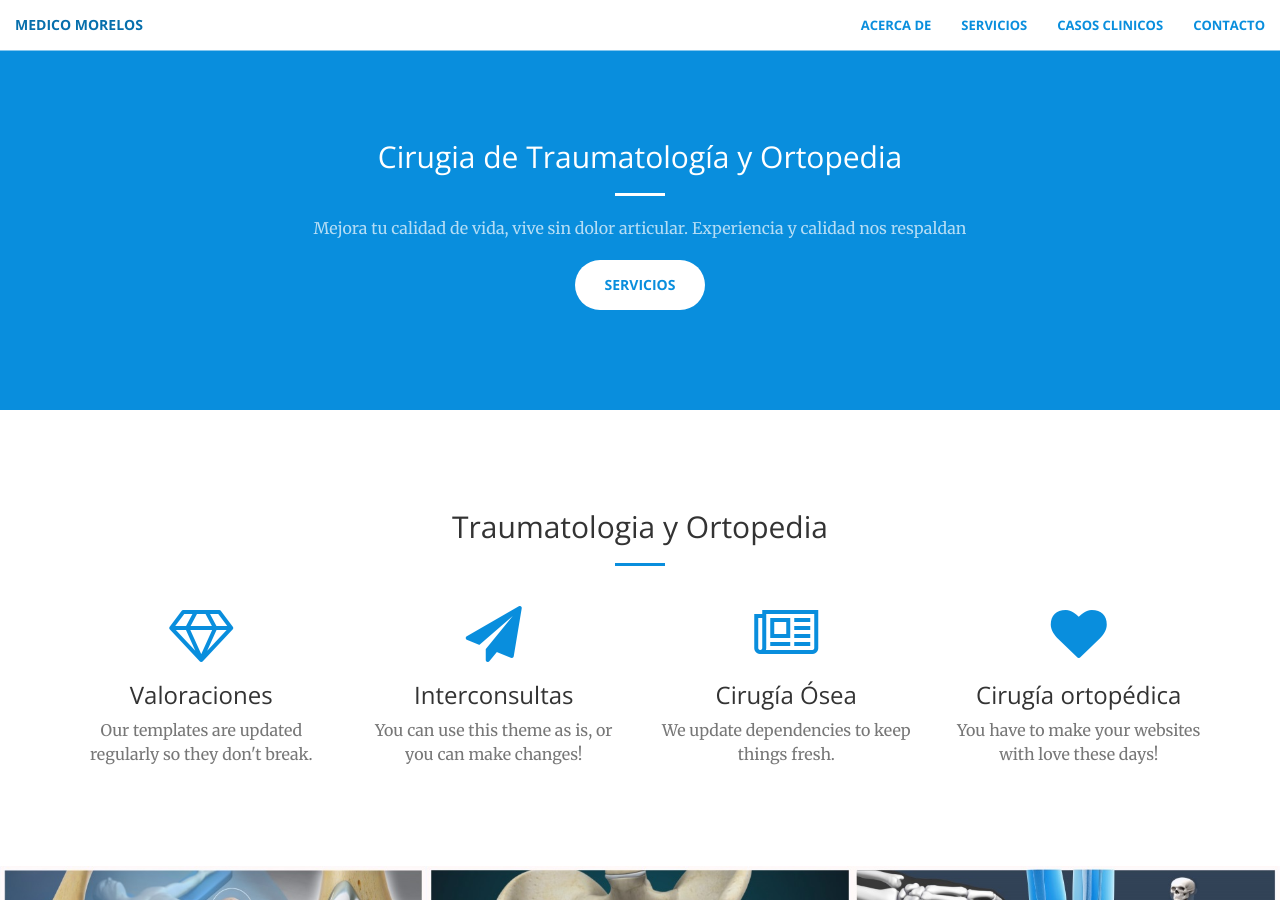
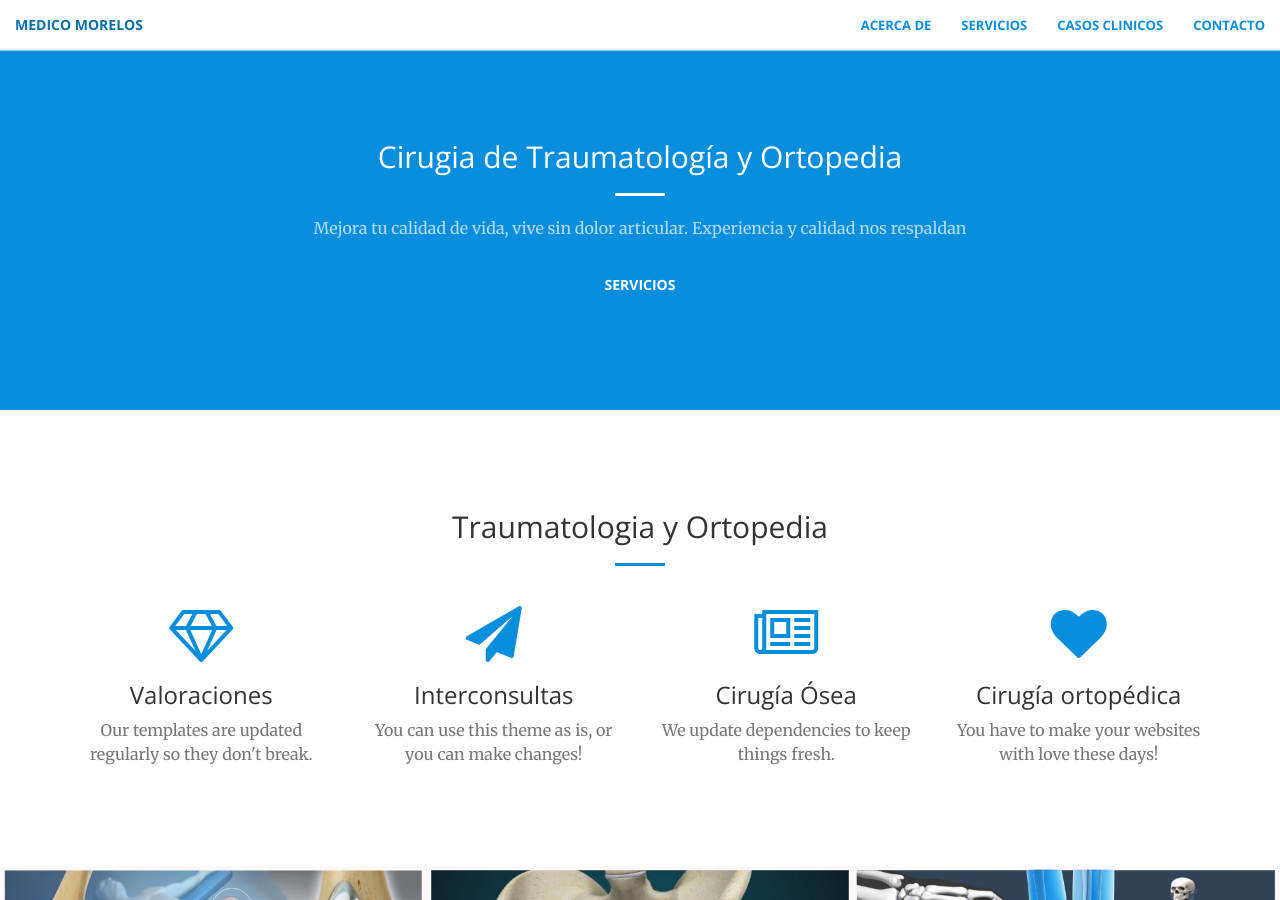
Before and after one commit to MedicoMorales/MedicoMorelos, a Jekyll site: the page built from index.html, in a window 1280 px wide and 900 px high, scrolled down 860 px. Built offline with Jekyll 4.4.1, drawn with Linux system fonts in a browser that asks for light colours.

Commit message:
Update call-to-action.html

```diff
--- a/_includes/call-to-action.html
+++ b/_includes/call-to-action.html
@@ -5,7 +5,7 @@
                 <h2 class="section-heading">Cirugia de Traumatología y Ortopedia</h2>
                 <hr class="light">
                 <p class="text-faded">Mejora tu calidad de vida, vive sin dolor articular. Experiencia y calidad nos respaldan</p>
-                <a  href="#services" class="btn btn-default btn-xl"class="page-scroll">Servicios</a>
+                <a  class="btn btn-primary btn-xl page-scroll"  href="#services">Servicios</a>
             </div>
         </div>
     </div>
```
